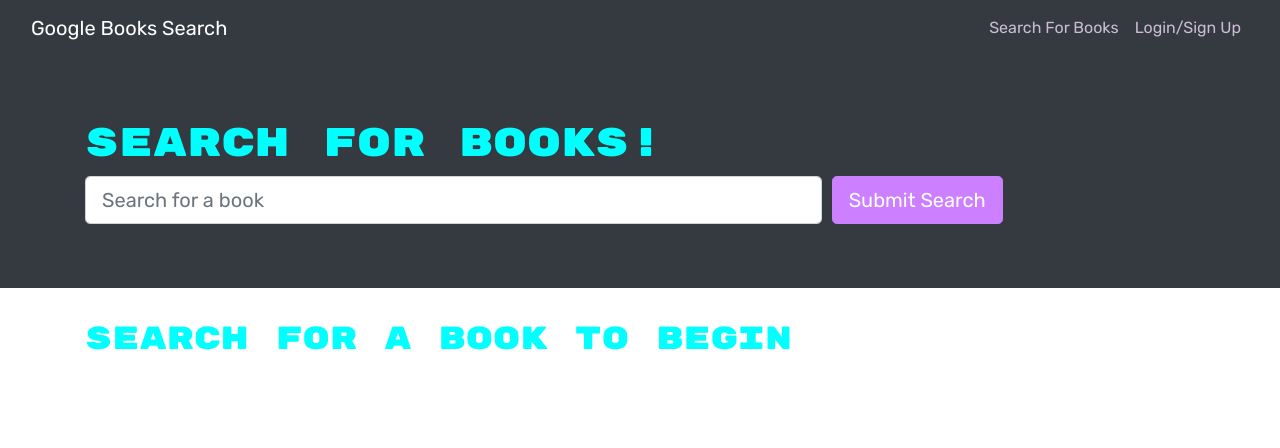
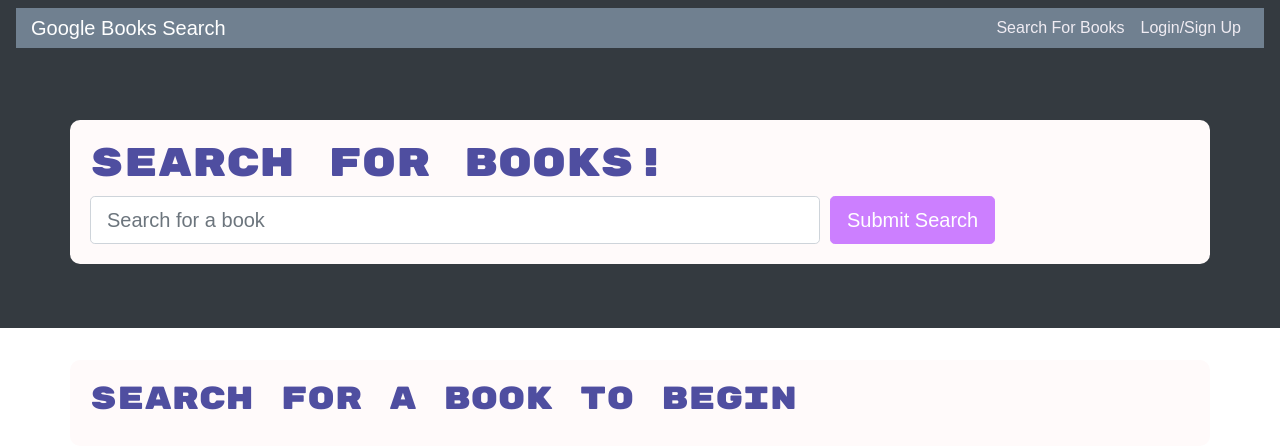
Before and after one commit to yoyachi/book-search-engine, a React (Create React App) app in the folder client/: page / in a window 1280 px wide. Shown: the top 448 px of the page. Built offline with nearby package versions, Linux system fonts and the light colour scheme.

Commit message:
Updated functionality

```diff
--- a/client/src/index.css
+++ b/client/src/index.css
@@ -1,5 +1,5 @@
 body {
-  font-family: 'Rubik', sans-serif;
+  font-family:  sans-serif;
 }
 
 h1,
@@ -9,7 +9,7 @@ h4,
 h5,
 h6 {
   font-family: 'Rubik Mono One', sans-serif;
-  color: aqua;
+  color: rgb(79, 78, 160);
 }
 
 .small {
@@ -23,6 +23,16 @@ h6 {
 }
 
 .navbar-dark .navbar-nav .nav-link{
-  color: rgb(203, 187, 214);
+  color: rgb(240, 236, 243);
 
 }
+
+.container {
+  background-color: snow;
+  border-radius: 10px;
+  padding: 20px;
+}
+
+.container-fluid {
+  background-color: slategray;
+}
```
